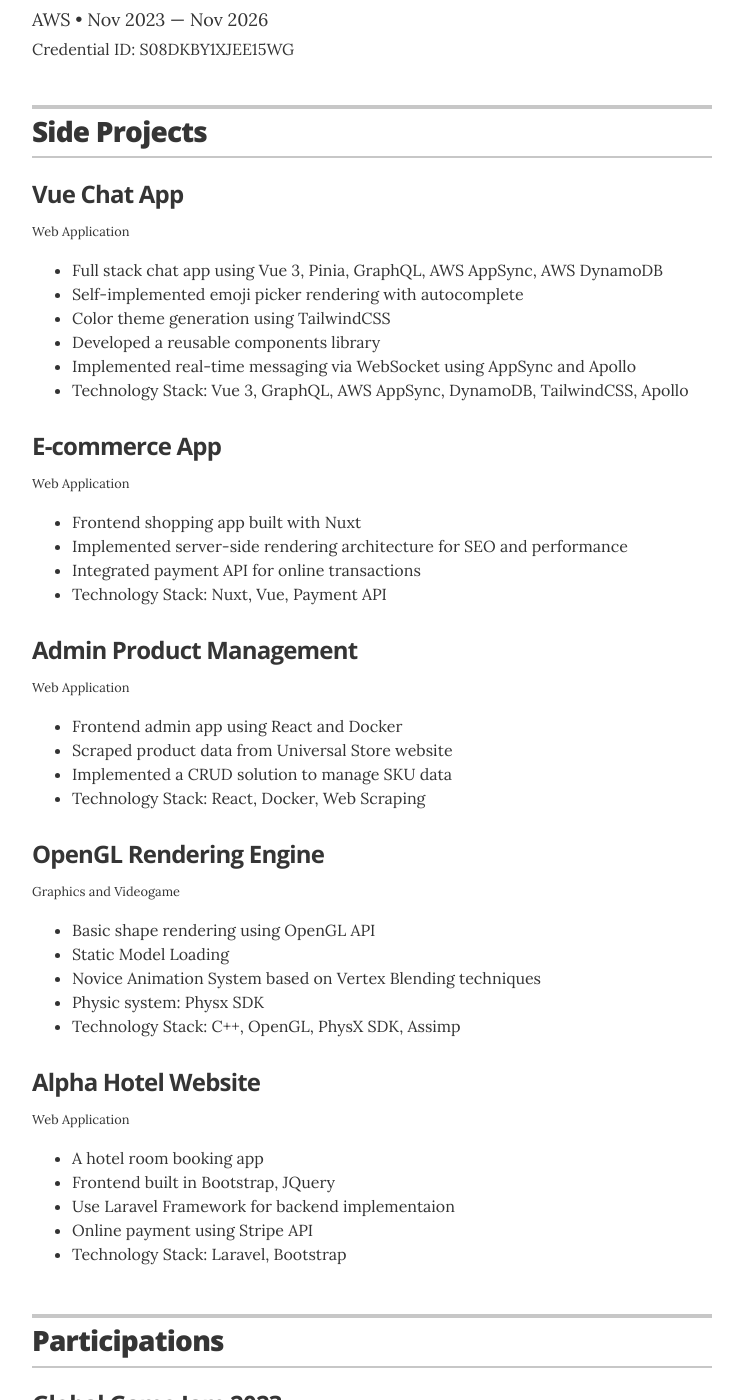
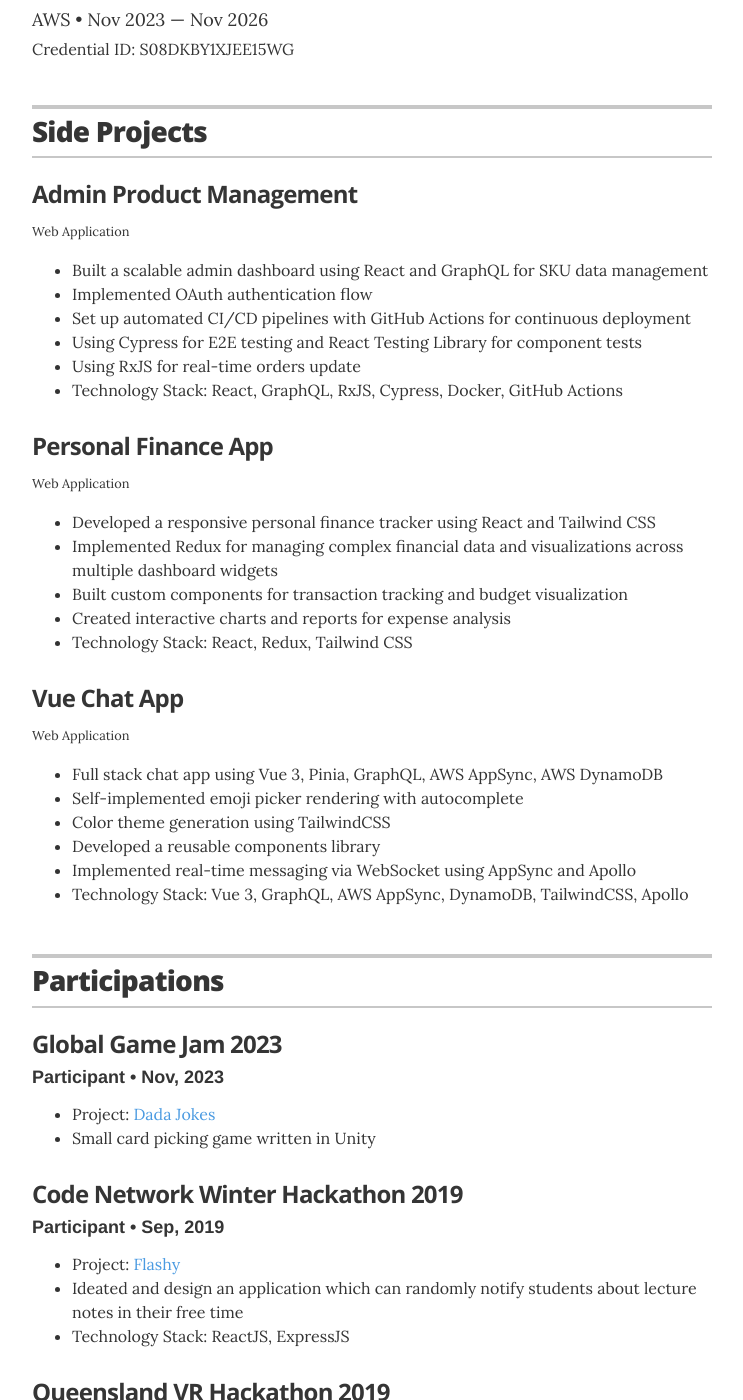
Before and after one commit to khoatong2510/khoatong2510.github.io, a Jekyll site: the page built from cv.md, in a window 1280 px wide and 1400 px high, scrolled down 1798 px. Shown: the whole window, without its empty margins (268-1011 px from the left). Built offline with Jekyll 4.4.1, drawn with Linux system fonts in a browser that asks for light colours.

Commit message:
update side projects

```diff
--- a/_data/projects.yml
+++ b/_data/projects.yml
@@ -2,28 +2,34 @@
 # uncomment the urls if you wish to display them, and add your own URL
 
 # jazznotes.io
+- project: Admin Product Management
+  category: Web Application
+  description: <ul><li>Built a scalable admin dashboard using React and GraphQL for SKU data management</li><li>Implemented OAuth authentication flow</li><li>Set up automated CI/CD pipelines with GitHub Actions for continuous deployment</li><li>Using Cypress for E2E testing and React Testing Library for component tests</li><li>Using RxJS for real-time orders update</li><li>Technology Stack&colon; React, GraphQL, RxJS, Cypress, Docker, GitHub Actions</li></ul>
+
+- project: Personal Finance App
+  category: Web Application
+  description: <ul><li>Developed a responsive personal finance tracker using React and Tailwind CSS</li><li>Implemented Redux for managing complex financial data and visualizations across multiple dashboard widgets</li><li>Built custom components for transaction tracking and budget visualization</li><li>Created interactive charts and reports for expense analysis</li><li>Technology Stack&colon; React, Redux, Tailwind CSS</li></ul>
+
 - project: Vue Chat App
   category: Web Application
   description: <ul><li>Full stack chat app using Vue 3, Pinia, GraphQL, AWS AppSync, AWS DynamoDB</li><li>Self-implemented emoji picker rendering with autocomplete</li><li>Color theme generation using TailwindCSS</li><li>Developed a reusable components library</li><li>Implemented real-time messaging via WebSocket using AppSync and Apollo</li><li>Technology Stack&colon; Vue 3, GraphQL, AWS AppSync, DynamoDB, TailwindCSS, Apollo</li></ul>
 
-- project: E-commerce App
-  category: Web Application
-  description: <ul><li>Frontend shopping app built with Nuxt</li><li>Implemented server-side rendering architecture for SEO and performance</li><li>Integrated payment API for online transactions</li><li>Technology Stack&colon; Nuxt, Vue, Payment API</li></ul>
+# - project: E-commerce App
+#   category: Web Application
+#   description: <ul><li>Frontend shopping app built with Nuxt</li><li>Implemented server-side rendering architecture for SEO and performance</li><li>Integrated payment API for online transactions</li><li>Technology Stack&colon; Nuxt, Vue, Payment API</li></ul>
 
-- project: Admin Product Management
-  category: Web Application
-  description: <ul><li>Frontend admin app using React and Docker</li><li>Scraped product data from Universal Store website</li><li>Implemented a CRUD solution to manage SKU data</li><li>Technology Stack&colon; React, Docker, Web Scraping</li></ul>
 
-- project: OpenGL Rendering Engine
-  # role: Co-Founder & Organizer
-  # duration: 2007 &mdash; Present
-  # url: "#"
-  category: Graphics and Videogame
-  description: <ul><li>Basic shape rendering using OpenGL API</li><li>Static Model Loading</li><li>Novice Animation System based on Vertex Blending techniques</li><li>Physic system&colon; Physx SDK</li><li>Technology Stack&colon; C++, OpenGL, PhysX SDK, Assimp</li></ul>
 
-- project: Alpha Hotel Website
-  # role: Co-Founder & Organizer
-  # duration: 2007 &mdash; Present
-  # url: "#"
-  category: Web Application
-  description: <ul><li>A hotel room booking app</li><li>Frontend built in Bootstrap, JQuery</li><li>Use Laravel Framework for backend implementaion</li><li>Online payment using Stripe API</li><li>Technology Stack&colon; Laravel, Bootstrap</li></ul>
+# - project: OpenGL Rendering Engine
+#   # role: Co-Founder & Organizer
+#   # duration: 2007 &mdash; Present
+#   # url: "#"
+#   category: Graphics and Videogame
+#   description: <ul><li>Basic shape rendering using OpenGL API</li><li>Static Model Loading</li><li>Novice Animation System based on Vertex Blending techniques</li><li>Physic system&colon; Physx SDK</li><li>Technology Stack&colon; C++, OpenGL, PhysX SDK, Assimp</li></ul>
+
+# - project: Alpha Hotel Website
+#   # role: Co-Founder & Organizer
+#   # duration: 2007 &mdash; Present
+#   # url: "#"
+#   category: Web Application
+#   description: <ul><li>A hotel room booking app</li><li>Frontend built in Bootstrap, JQuery</li><li>Use Laravel Framework for backend implementaion</li><li>Online payment using Stripe API</li><li>Technology Stack&colon; Laravel, Bootstrap</li></ul>
```
